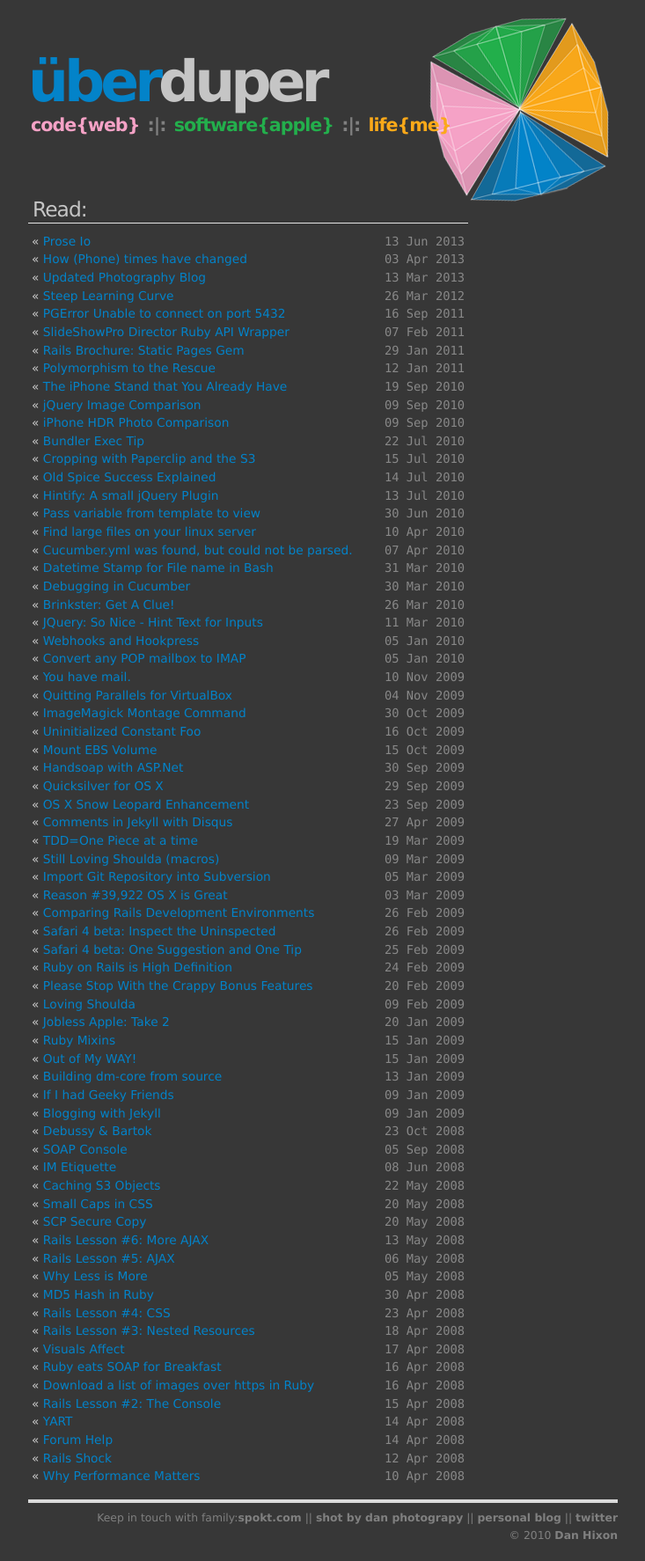
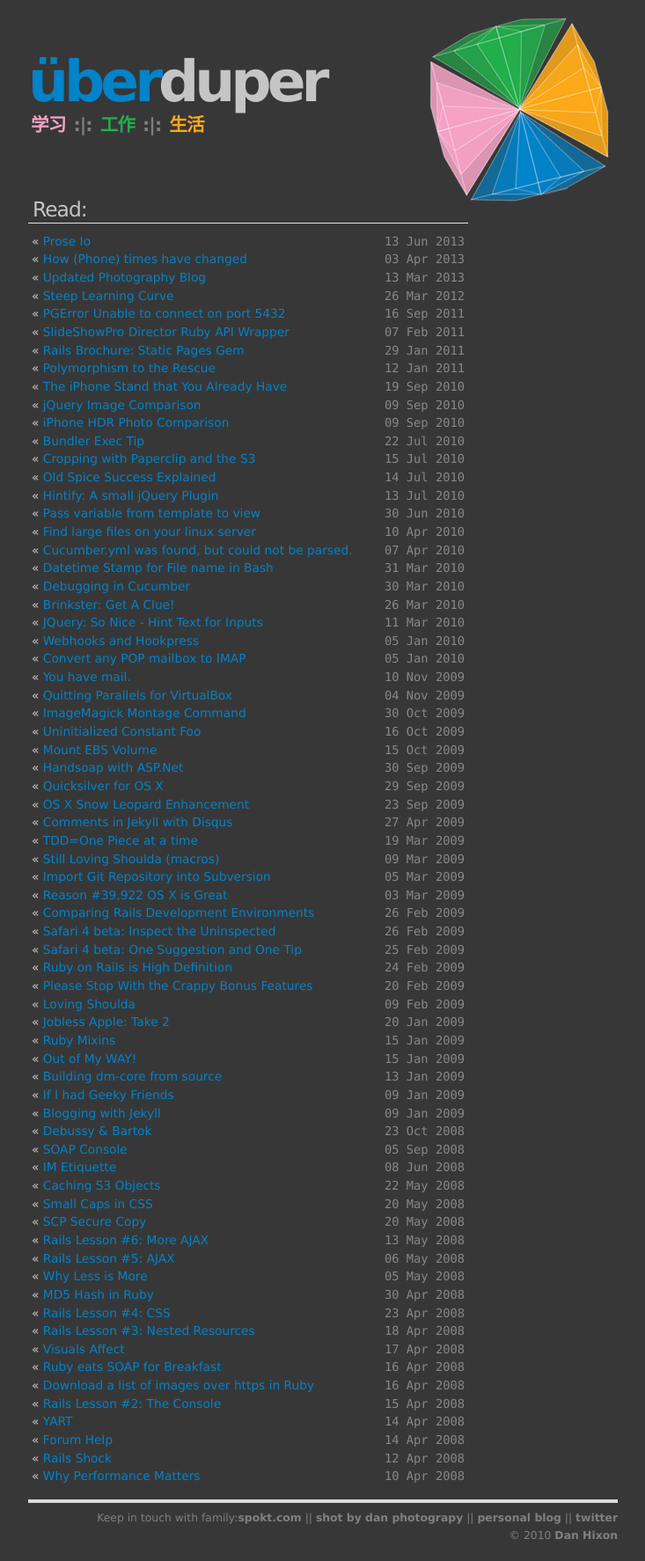
Before and after one commit to incas56/incas56.github.io, a Jekyll site: the page built from index.html, in a window 1280 px wide. Shown: the whole page at 88% size, without its empty margins (273-1006 px from the left). Built offline with Jekyll 4.4.1, drawn with Linux system fonts in a browser that asks for light colours.

Commit message:
Update default.html

```diff
--- a/_layouts/default.html
+++ b/_layouts/default.html
@@ -21,9 +21,9 @@
 
 		<h1><a href="/"><div id="logo"></div>über<span class="fade">duper</span></a></h1>
 		<div class="slogan">
-				<a href="/code.html" class="pink">code{web}</a> :|:
-				<a href="/os.html" class="green">software{apple}</a> :|:
-				<a href="/life.html" class="orange">life{me}</a>
+				<a href="/code.html" class="pink">学习</a> :|:
+				<a href="/os.html" class="green">工作</a> :|:
+				<a href="/life.html" class="orange">生活</a>
 		</div>
 
 </div>
```
Also changed, not shown: other parts of _layouts/default.html (+1 -1 lines).
